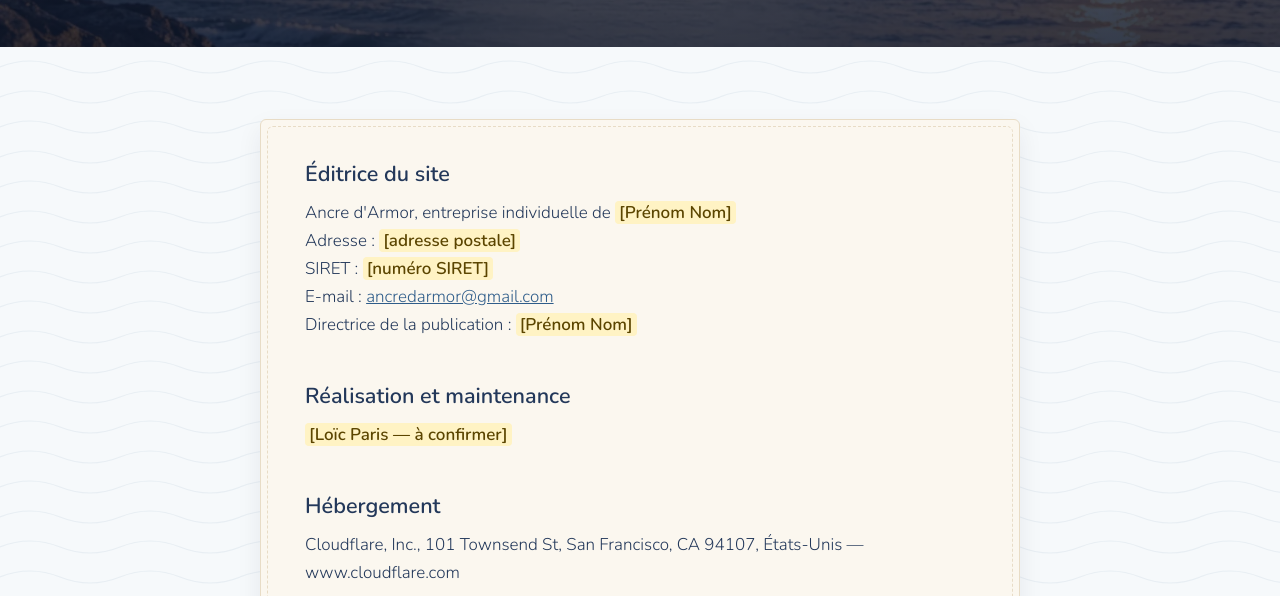
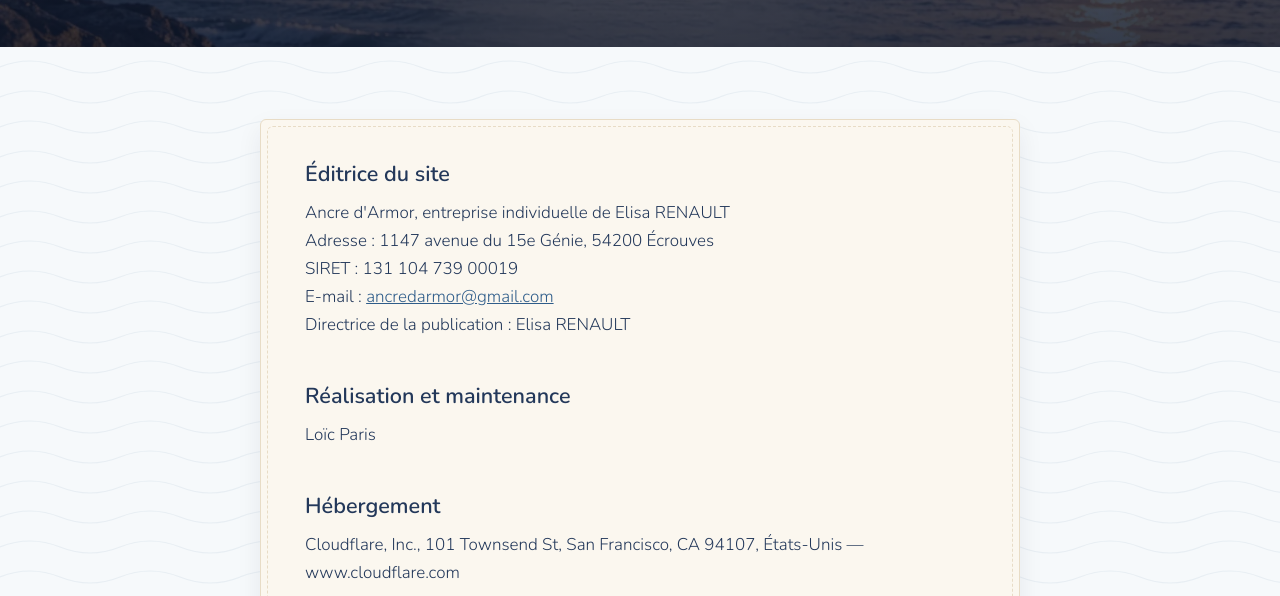
Before and after one commit to parisloic27-cpu/ancre-darmor, a plain HTML site: page mentions-legales.html in a window 1280 px wide. Shown: the part 204-800 px from the top of the page. Drawn offline with Linux system fonts and the light colour scheme.

Commit message:
Add files via upload

```diff
--- a/mentions-legales.html
+++ b/mentions-legales.html
@@ -48,13 +48,13 @@
 <main id="contenu">
 <section class="sec"><div class="sw legal">
 <h2>Éditrice du site</h2>
-<p>Ancre d'Armor, entreprise individuelle de <span class="todo">[Prénom Nom]</span><br>
-Adresse : <span class="todo">[adresse postale]</span><br>
-SIRET : <span class="todo">[numéro SIRET]</span><br>
+<p>Ancre d'Armor, entreprise individuelle de Elisa RENAULT<br>
+Adresse : 1147 avenue du 15e Génie, 54200 Écrouves<br>
+SIRET : 131 104 739 00019<br>
 E-mail : <a href="mailto:ancredarmor@gmail.com">ancredarmor@gmail.com</a><br>
-Directrice de la publication : <span class="todo">[Prénom Nom]</span></p>
+Directrice de la publication : Elisa RENAULT</p>
 <h2>Réalisation et maintenance</h2>
-<p><span class="todo">[Loïc Paris — à confirmer]</span></p>
+<p>Loïc Paris</p>
 <h2>Hébergement</h2>
 <p>Cloudflare, Inc., 101 Townsend St, San Francisco, CA 94107, États-Unis — www.cloudflare.com</p>
 <h2>Propriété intellectuelle</h2>
```
Also changed, not shown: cgv.html (+4 -4 lines), confidentialite.html (+1 -1 lines), 1 other file.
